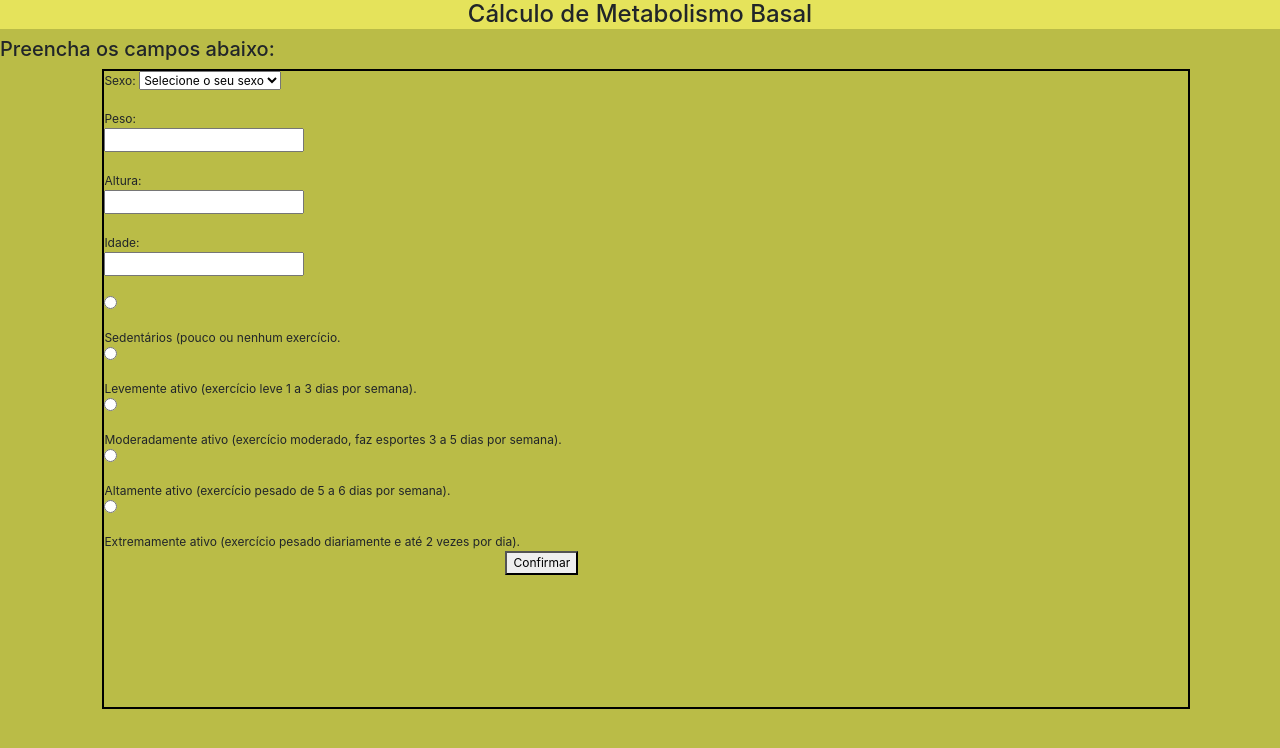
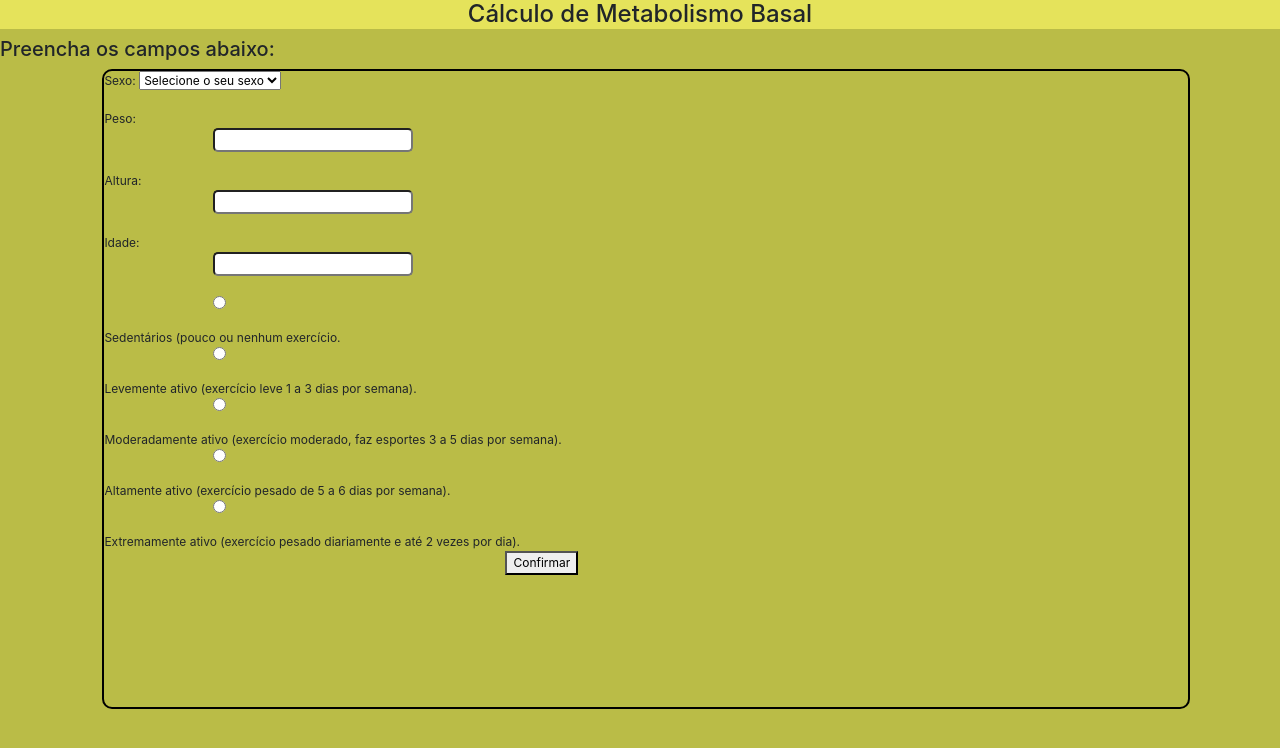
Before and after one commit to BelisariusArchMagus390/appCalculoMetabolico, a website: page www/index.html in a window 1280 px wide. Drawn offline with nearby package versions, Linux system fonts and the light colour scheme.

Commit message:
Mudei o border-radius da div #box

```diff
--- a/www/css/style.css
+++ b/www/css/style.css
@@ -28,8 +28,14 @@ body{
   width: 85%;
   height: 80%;
   margin-left: 8%;
+  border-radius: 10px;
 }
 
 .edit{
   display: flex;
 }
+
+input{
+  border-radius: 5px;
+  margin-left: 10%;
+}
```
